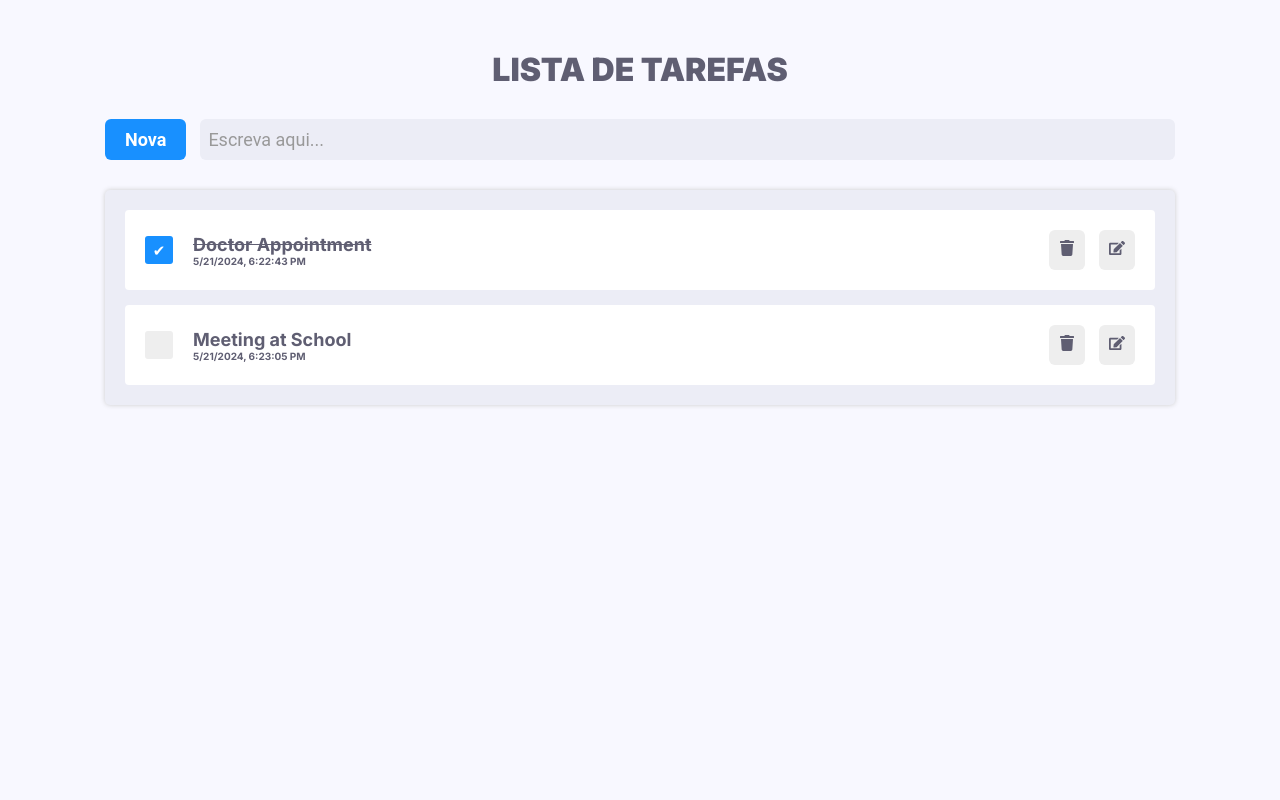
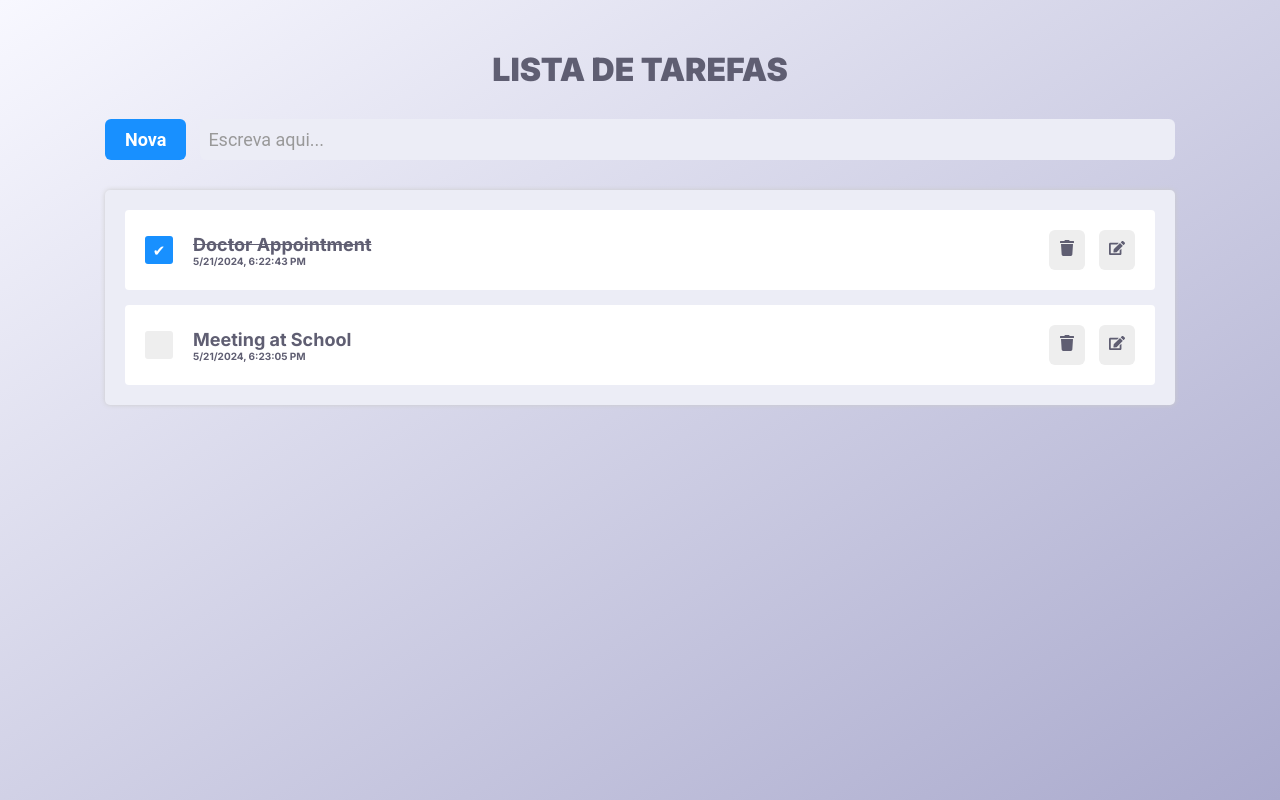
Before and after one commit to kennedysmartins/todolist, a Next.js app: page / in a window 1280 px wide. Built offline with nearby package versions, Linux system fonts and the light colour scheme.

Commit message:
new background and min height html

```diff
--- a/app/globals.css
+++ b/app/globals.css
@@ -1,4 +1,3 @@
-
 :root {
   font-size: 62.5%;
 }
@@ -9,29 +8,36 @@
   box-sizing: border-box;
 }
 
-    body{
-        background-color: #f8f8ff;
+html {
+  min-height: 100vh;
+}
+
+body {
+  background: linear-gradient(to bottom right, #f8f8ff, #aaaacd);
   color: #5f5e72;
-
   -webkit-font-smoothing: antialiased;
 }
 
-    body, input, button, textarea {
-        font-family: 'Roboto', sans-serif;
+body,
+input,
+button,
+textarea {
+  font-family: "Roboto", sans-serif;
   outline: none;
   font-size: 1.6rem;
-
 }
 
 a {
   text-decoration: none;
 }
 
-    button, a {
+button,
+a {
   cursor: pointer;
   transition: filter 0.2s;
 }
 
-    button:hover, a:hover {
+button:hover,
+a:hover {
   filter: brightness(0.9);
 }
```
Lines whose indentation alone changed are shown as unchanged.
